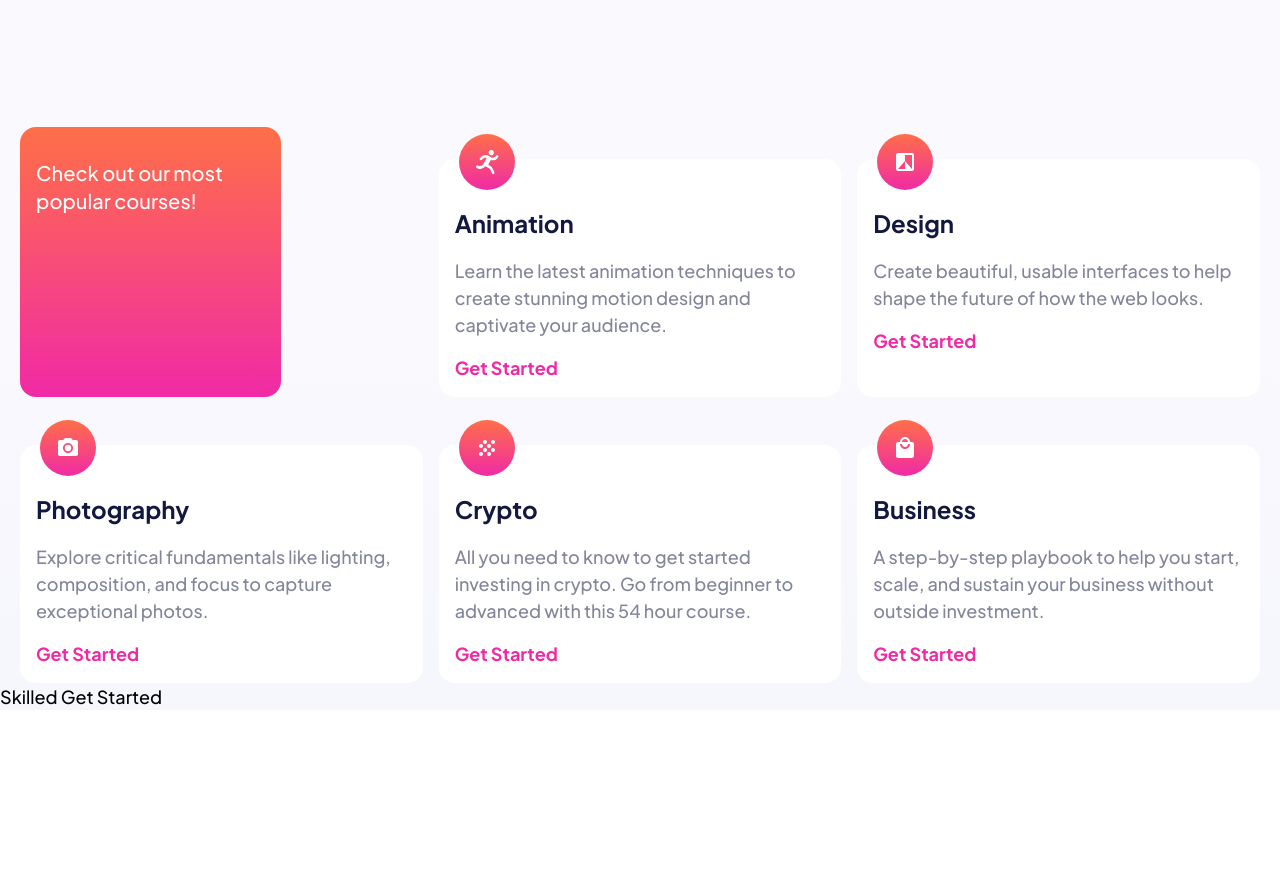
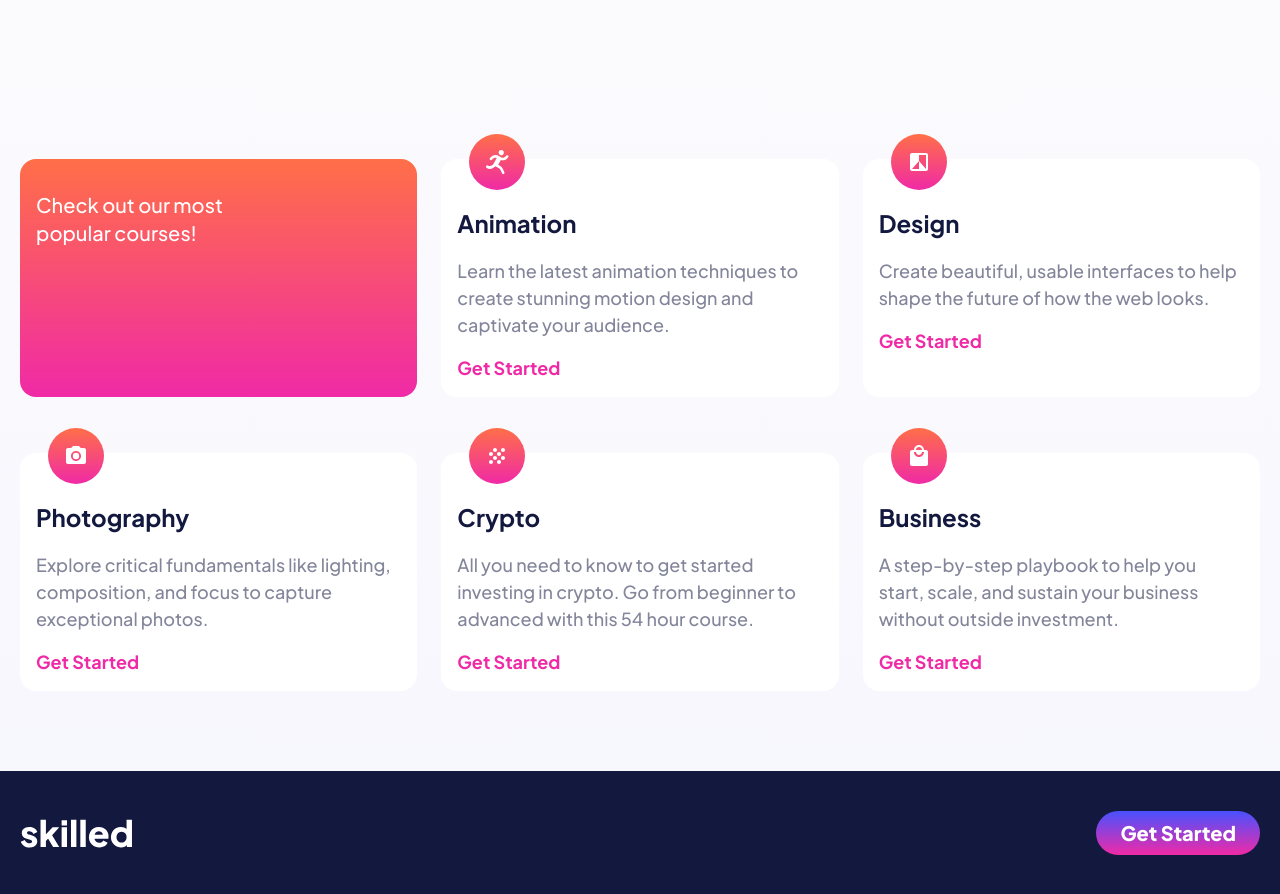
Before and after one commit to hwindle/skills-elearning-landing-page, a website: page index.html in a window 1280 px wide. Shown: the part 720-1614 px from the top of the page. Before the commit the page ends 1430 px from the top, so only its background shows below. Drawn offline with Linux system fonts and the light colour scheme.

Commit message:
Finished the footer and the grid area for the courses

```diff
--- a/index.html
+++ b/index.html
@@ -15,8 +15,14 @@
   </head>
   <body class="font-sans">
     <main>
-      <header class="flex flex-row justify-between align-center px-5 py-5">
-        <h1 class="text-sk-navy text-3xl">Skilled</h1>
+      <header class="flex flex-row justify-between px-5 py-5">
+        <img
+          class="text-logo"
+          src="./src/assets/logo-dark.svg"
+          aria-label="Skilled (the company name)"
+          width="160px"
+          height="auto"
+        />
         <button class="py-2 px-6 bg-sk-navy text-xl rounded-full">
           Get Started
         </button>
@@ -24,9 +30,9 @@
       </header>
       <div class="top-flex-wrapper">
         <section class="first-part">
-          <h2 class="text-sk-navy text-4xl font-extrabold px-5 py-10">
+          <h1 class="text-sk-navy text-4xl font-extrabold px-5 py-10">
             Maximize skill, <br />minimize budget
-          </h2>
+          </h1>
           <p class="px-8 text-sk-light-grey">
             Our modern courses across a range of in-demand skills will give you
             the knowledge you need to live the life you want.
@@ -49,9 +55,9 @@
           class="mobile-hero-image"
         />
       </div>
-      <section class="course-descriptions flex gap-20 mx-5">
+      <section class="course-descriptions mx-5">
         <section class="pink-box text-xl px-4 py-8">
-          Check out our most popular courses!
+          <p>Check out our most popular courses!</p>
         </section>
         <article>
           <img src="./src/assets/icon-animation.svg" class="icon-pic" />
@@ -99,9 +105,15 @@
           <a href="#" class="small-cta">Get Started</a>
         </article>
       </section>
-      <footer>
-        <span class="footer-logo">Skilled</span>
-        <button class="footer-btn">Get Started</button>
+      <footer class="mt-20 px-5 py-10 bg-sk-navy">
+        <img
+          class="text-logo"
+          src="./src/assets/logo-light.svg"
+          alt="Skilled"
+        />
+        <button class="footer-btn py-2 px-6 bg-sk-navy text-xl rounded-full">
+          Get Started
+        </button>
       </footer>
     </main>
   </body>
--- a/src/input.css
+++ b/src/input.css
@@ -5,6 +5,11 @@
 main {
   background-image: linear-gradient(180deg, transparent, #F6F6Fd);
   font-size: 18px;
+}
+
+/* header */
+header {
+  align-items: center;
 }
 
 header > h1 {
@@ -18,6 +23,7 @@ header > button {
   color: white;
 }
 
+/* hero image hiding */
 img.mobile-hero-image {
   max-width: 100%;
   margin: 0 auto;
@@ -27,14 +33,11 @@ img.desktop-hero-image {
   display: none;
 }
 
-div.hero-img-spacer {
-  flex-shrink: 1;
-}
 
 /* course descriptions section */
 section.course-descriptions {
   display: grid;
-  gap: 1rem;
+  gap: 1.5rem;
 }
 
 /* section - first part */
@@ -47,6 +50,11 @@ section.pink-box {
   background-image: linear-gradient(0deg, #F02AA6, #FF6F48);
   color: white;
   border-radius: 1rem;
+  width: 100%;
+  margin-top: 2rem;
+}
+
+section.pink-box > p {
   max-width: 18ch;
 }
 
@@ -75,13 +83,31 @@ article > p {
 article > img.icon-pic {
   position: absolute;
   top: -25px;
-  left: 20px;
+  left: 28px;
 }
 
 article > a {
   color:#F02AA6;
   font-weight: 700;
 }
+
+/* footer */
+footer {
+  display: flex;
+  flex-direction: row;
+  justify-content: space-between;
+  align-items: center;
+}
+
+footer > button {
+  background-image: linear-gradient(180deg, #4851FF, #F02AA6);
+  color: white;
+  font-weight: 800;
+}
+
+
+
+
 
 /***
  media queries - tablet and desktop
@@ -119,9 +145,6 @@ article > a {
     grid-template-columns: 1fr 1fr;
   }
 
-  section.pink-box {
-    width: 100%;
-  }
 }
 
 /* one just for heading picture */
@@ -129,6 +152,7 @@ article > a {
   header > button {
     margin-right: 12%;
   }
+
   img.desktop-hero-image {
     display: block;
     position: relative;
```
Also changed, not shown: dist/output.css.
